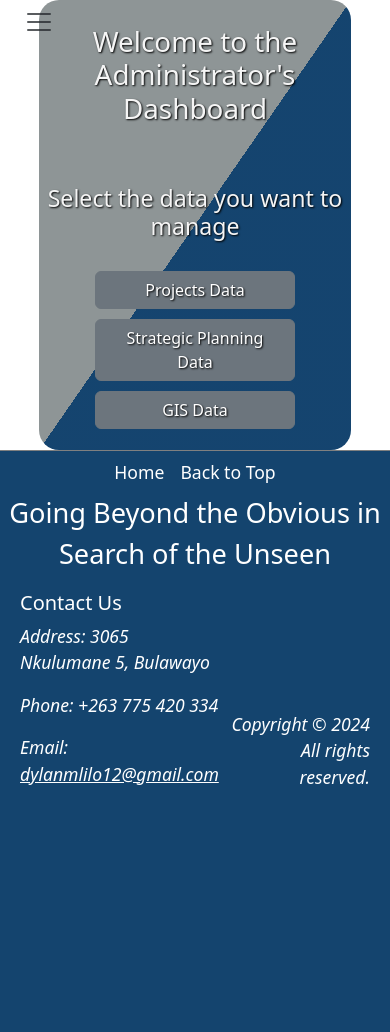
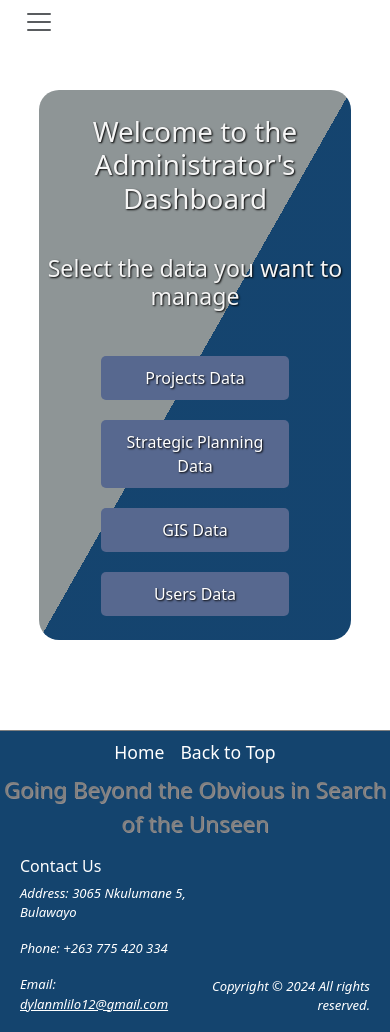
Before and after one commit to dylanmlilo/alx-portfolio-project-management-dashboard, a Flask app: page /admin_dashboard in a window 390 px wide. Shown: the part 70-1102 px from the top of the page. Before the commit the page ends 855 px from the top, so only its background shows below. Run offline with Flask 3, Linux system fonts and the light colour scheme; a user stored in the database is signed in; tables that the repository leaves empty hold one stand-in row (values such as "Sample post"); some libraries are stand-ins or nearby versions.

Commit message:
fixed admin dashboard page to be responsive to different screens

```diff
--- a/static/styles/containers.css
+++ b/static/styles/containers.css
@@ -222,61 +222,9 @@ h3 {
     background-color: rgba(72, 203, 243, 0.6);
 }
 
-
-/* Login Styles */
-
-.login_container, .admin_dashboard, .denied_access_container {
-    background: linear-gradient(to top left, rgba(8, 58, 103, 0.95) 50%, rgb(142, 149, 150) 50%);
-    width: 80%;
-    height: 370px;
-    margin: 90px auto;
-    border-radius: 20px;
-    color: whitesmoke;
-    text-shadow: 1px 1px 2px #000;
-}
-
-.denlogadmin_container {
-    background: url("../images/stp.jpg") no-repeat center;
-}
-
-
-/* .admin_dashboard {
-    height: 300px;
-} */
-
-
-.login_container .alert {
-    color: red;
-    text-shadow: none;
-    font-size: 1.3rem;
-}
-
-.login_container .form-container label {
-    font-size: 1.3rem;
-    margin: 0 8px;
-}
-
-.login_container h1  {
-    padding-top: 60px;
-}
-
-.form-container {
-    margin-top: 30px;
-  }
-
-  .form-container div {
-      display: block;
-      margin: 20px 0 0 0;
-  }
-
-  .form-container .btn {
-    margin: 0 50px 0 0;
-  }
-
-
   /* Denied Access Styles */
 
-  .denied_access_title {
+.denied_access_title {
     font-size: 3rem;
     padding-top: 100px;
     text-shadow: 1px 1px 2px #000;
@@ -290,13 +238,38 @@ h3 {
 
 /* Admin Dashboard Styles */
 
+
+.admin_dashboard .admin_nav_container {
+    display: flex;
+    flex-direction: row;
+}
+
+.admin_dashboard .admin_nav_container .admin_nav {
+    margin: 10px 10px;
+    width: 60%;
+}
+
 .admin-dashboard_select {
-    margin-top: 60px;
-    margin-bottom: 20px;
+    margin-top: 40px;
+    margin-bottom: 35px;
 }
 
 .admin_dashboard h1 {
     padding-top: 25px;
+}
+
+.admin_dashboard .admin_nav {
+    background-color: rgb(87, 104, 143);
+    color: white;
+    padding: 10px 20px;
+    border: none;
+    border-radius: 5px;
+    cursor: pointer;
+    margin: 0 20px;
+}
+
+.admin_dashboard .admin_nav:hover {
+    background-color: rgba(121, 122, 126, 0.95);
 }
 
 
--- a/static/styles/footer.css
+++ b/static/styles/footer.css
@@ -15,6 +15,8 @@ footer .nav-link {
 
 .vision {
     font-size: 1.7rem;
+    color: grey;
+    text-shadow: 1px 1px 0px rgb(148, 141, 141);
 }
 
 .copyright {
--- a/static/styles/landing.css
+++ b/static/styles/landing.css
@@ -55,3 +55,57 @@ h3 {
     color: #333;
     margin-bottom: 20px;
 }
+
+
+/* Login Styles */
+
+.login_container, .admin_dashboard, .denied_access_container {
+    background: linear-gradient(to top left, rgba(8, 58, 103, 0.95) 50%, rgb(142, 149, 150) 50%);
+    width: 80%;
+    height: 370px;
+    margin: 60px auto;
+    border-radius: 20px;
+    color: whitesmoke;
+    text-shadow: 1px 1px 2px #000;
+}
+
+.denlogadmin_container {
+    background: url("../images/stp.jpg") no-repeat center;
+}
+
+.login_container .alert {
+    color: red;
+    text-shadow: none;
+    font-size: 1.3rem;
+}
+
+.login_container .form-container label {
+    font-size: 1.3rem;
+    margin: 0 8px;
+}
+
+.login_container h1  {
+    padding-top: 60px;
+}
+
+.form-container {
+    margin-top: 30px;
+  }
+
+.form-container div {
+    display: block;
+    margin: 20px 0 0 0;
+}
+
+.form-container .form-submit {
+    background-color: #035fc1;
+    color: white;
+    padding: 10px 20px;
+    border: none;
+    border-radius: 5px;
+    cursor: pointer;
+}
+
+.form-container .form-submit:hover {
+    background-color: #28588c;
+}
--- a/static/styles/main.css
+++ b/static/styles/main.css
@@ -26,11 +26,13 @@ main {
     color: #fff;
     text-shadow: 2px 2px 4px #000;
     padding-top: 50px;
+    font-size: 3rem;
 }
 
 .main-heading h2 {
     color: #fff;
     text-shadow: 2px 2px 4px #000;
+    font-size: 2rem;
 }
 
 .content {
--- a/static/styles/media-queries.css
+++ b/static/styles/media-queries.css
@@ -92,10 +92,6 @@
         height: 50%;
     }
 
-    .admin_dashboard {
-        height: 450px;
-    }
-
     .landing_container {
         padding-bottom: 40px;
     }
@@ -131,7 +127,34 @@
     }
 
     .login_container, .admin_dashboard, .denied_access_container {
-        margin: 0px auto;
+        margin: 90px auto;
+    }
+
+    .admin_dashboard {
+        height: 550px;
+    }
+
+    .admin_dashboard .admin_nav_container {
+        display: flex;
+        flex-direction: column;
+        align-items: center;
+    }
+
+    .admin_dashboard .admin_nav {
+        margin: 10px auto;
+        width: 60%;
+    }
+
+    .vision {
+        font-size: 1.4rem;
+    }
+
+    .contact_info .contact_details h5 {
+        font-size: 1rem;
+    }
+
+    .contact_info .copyright {
+        font-size: 0.82rem;
     }
 }
 
--- a/templates/admin_dashboard.html
+++ b/templates/admin_dashboard.html
@@ -8,6 +8,7 @@
         <a class="admin_nav btn btn-secondary" href="/projects_data">Projects Data</a>
         <a class="admin_nav btn btn-secondary" href="/strategic_planning_data">Strategic Planning Data</a>
         <a class="admin_nav btn btn-secondary" href="GIS_data">GIS Data</a>
+        <a class="admin_nav btn btn-secondary" href="/users_data">Users Data</a>
     </div>
 </div>
 {% endblock%}
--- a/templates/landing.html
+++ b/templates/landing.html
@@ -63,7 +63,6 @@
             {{ form.password(class="form-input") }}
           </div>
           <div>
-            <button class="btn btn-secondary">SignUp</button>
             {{ form.submit(class="form-submit btn btn-secondary") }}
           </div>
         </form>
```
Also changed, not shown: other parts of static/styles/media-queries.css (+50 -17 lines), tests/test_routes/test_admin_dashboard.py (added, +33 -0 lines), tests/test_routes/test_gis_activity.py (added, +130 -0 lines).
